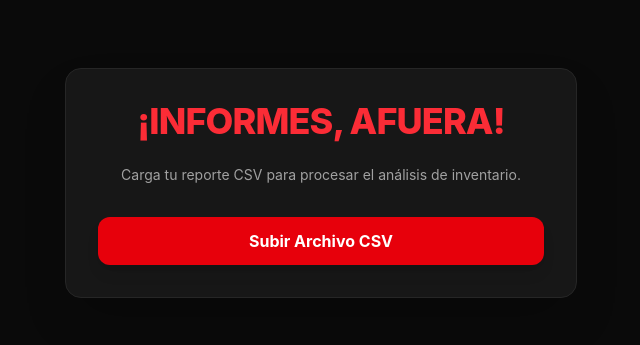
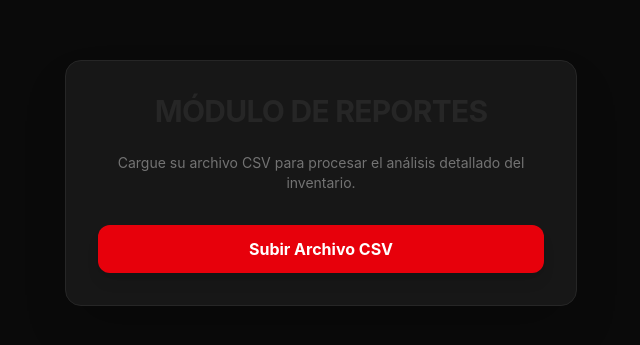
Before and after one commit to FacundoAylan/StockBar, a React (Vite) app: page / in a window 1280 px wide. Shown: the part 217-562 px from the top of the page, without its empty margins (319-959 px from the left). Built offline with nearby package versions, Linux system fonts and the light colour scheme.

Commit message:
fix: add filter items

```diff
--- a/src/page/home/Home.tsx
+++ b/src/page/home/Home.tsx
@@ -31,11 +31,12 @@ const Home = () => {
     <main className="min-h-screen bg-neutral-950 text-white flex flex-col items-center justify-center p-4 print:bg-white print:p-0 print:block print:min-h-0">
       {/* Carga CSV (Tarjeta Inicial) */}
       <div className="w-full max-w-lg bg-neutral-900 border border-neutral-800 rounded-2xl p-8 shadow-2xl flex flex-col items-center gap-6 text-center print:hidden">
-        <h1 className="text-4xl font-extrabold tracking-tight text-red-500 uppercase">
-          ¡Informes, afuera!
+        <h1 className="text-3xl font-bold tracking-tight text-neutral-800 dark:text-neutral-100 uppercase">
+          Módulo de Reportes
         </h1>
-        <p className="text-neutral-400 text-sm">
-          Carga tu reporte CSV para procesar el análisis de inventario.
+        <p className="text-neutral-500 dark:text-neutral-400 text-sm">
+          Cargue su archivo CSV para procesar el análisis detallado del
+          inventario.
         </p>
 
         <div className="w-full flex flex-col gap-3 items-center mt-2">
```
